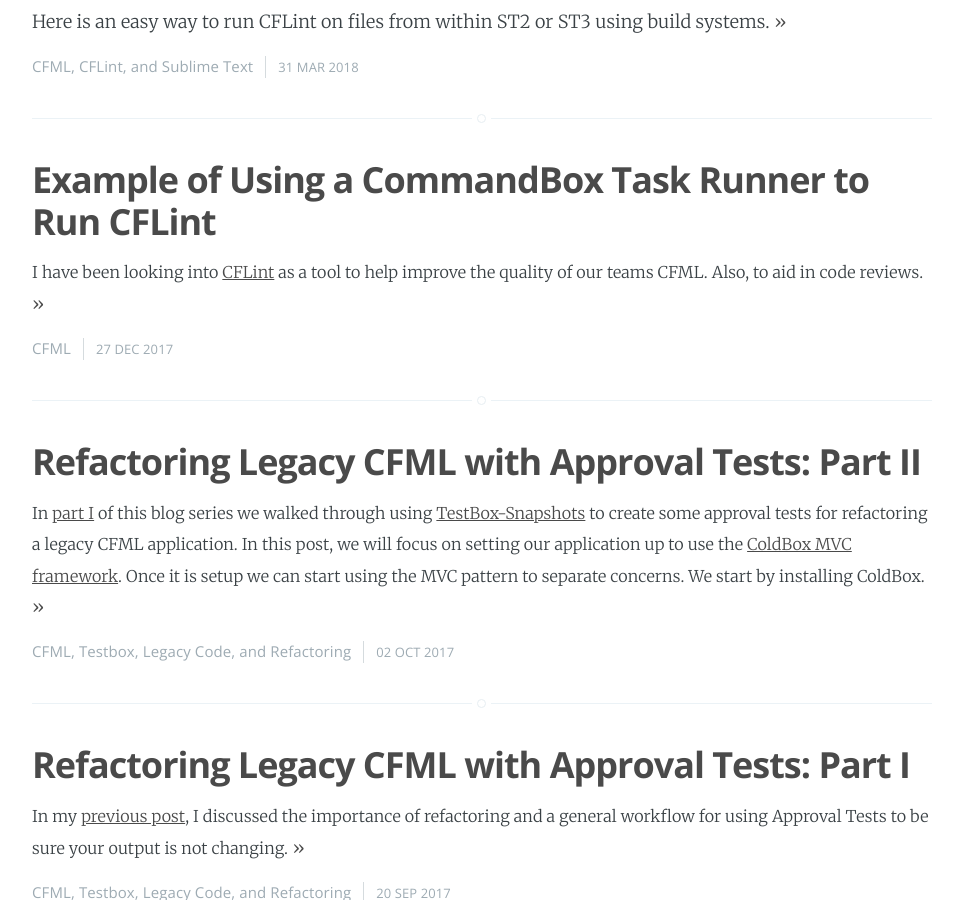
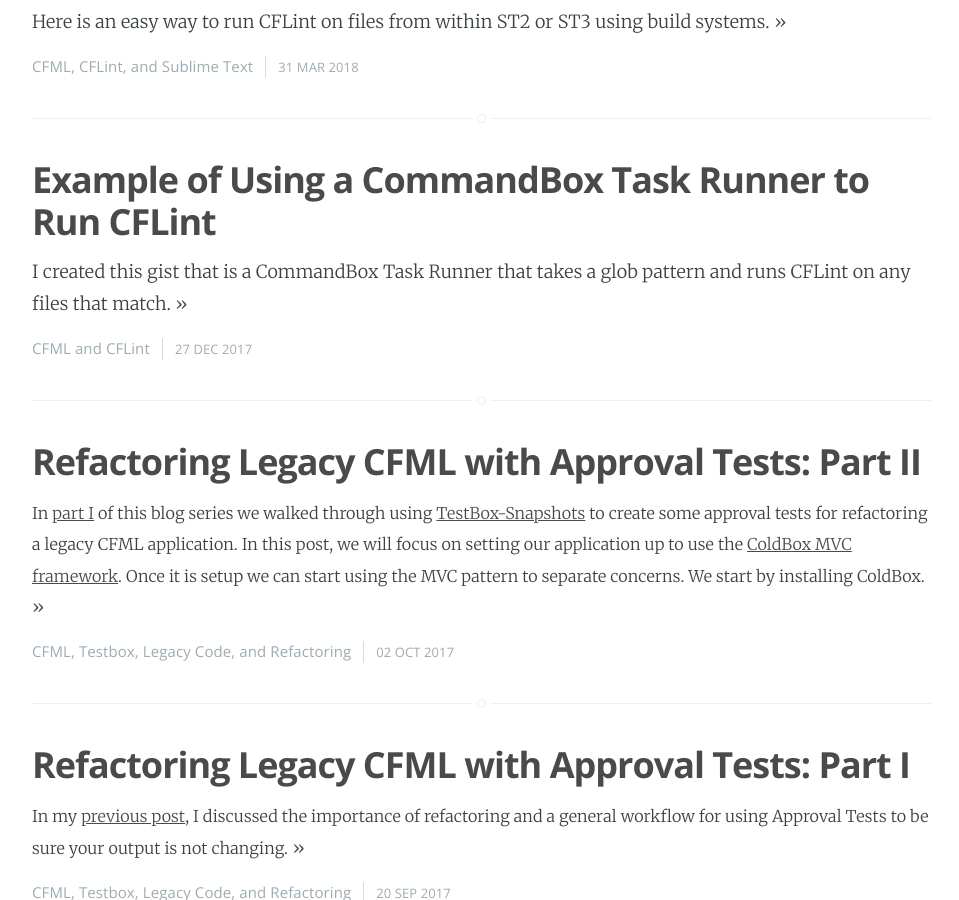
Before and after one commit to jsteinshouer/jsteinshouer.github.io, a Jekyll site: the page built from index.html, in a window 1280 px wide and 900 px high, scrolled down 501 px. Shown: the whole window, without its empty margins (158-1117 px from the left). Built offline with Jekyll 4.4.1, drawn with Linux system fonts in a browser that asks for light colours; the list of posts is cut into pages by our own code.

Commit message:
updated metadata

```diff
--- a/_posts/2017-12-27-using-commandbox-task-runners-to-run-cflint.md
+++ b/_posts/2017-12-27-using-commandbox-task-runners-to-run-cflint.md
@@ -4,7 +4,8 @@
 subtitle: ""
 date:   2017-12-27 20:35:00
 disqus: true
-tags: [CFML]
+excerpt: "I created this gist that is a CommandBox Task Runner that takes a glob pattern and runs CFLint on any files that match."
+tags: [CFML,CFLint]
 ---
 
 I have been looking into [CFLint](https://github.com/cflint/CFLint) as a tool to help improve the quality of our teams CFML. Also, to aid in code reviews.
```
